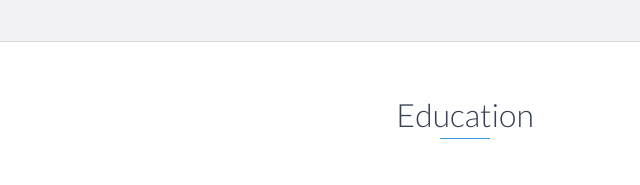
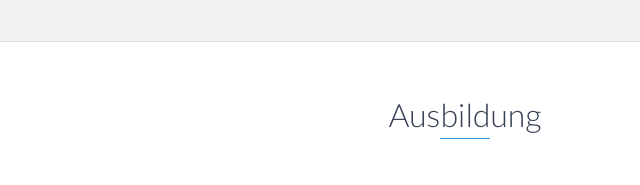
Before and after one commit to rechbergerm/rechbergerm.github.io, a website: page index.html in a window 1280 px wide. Shown: the part 4248-4433 px from the top of the page, 175-815 px from the left. Drawn offline with nearby package versions, Linux system fonts and the light colour scheme.

Commit message:
Add files via upload

```diff
--- a/index.html
+++ b/index.html
@@ -235,7 +235,7 @@
     <!-- End #experience -->
 
     <div id="education">
-        <h2 class="heading">Education</h2>
+        <h2 class="heading">Ausbildung</h2>
 
         <div class="education-block">
             <h3>Technische Universität Graz</h3>
```
